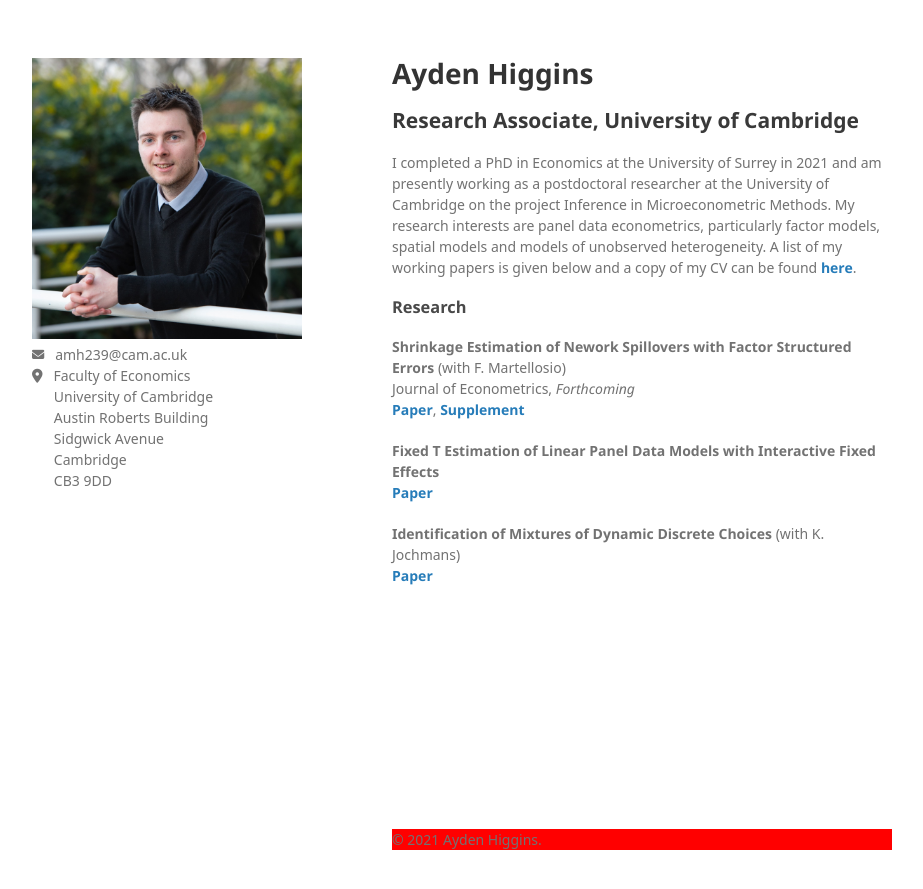
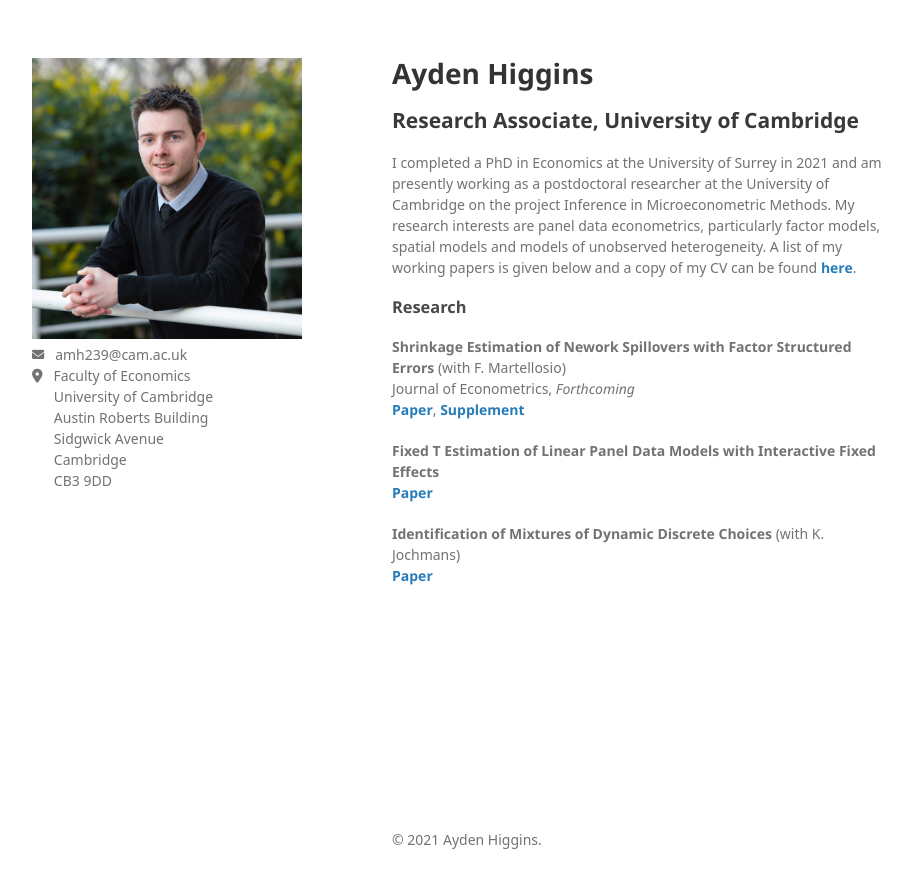
Before and after one commit to Tokkita/Tokkita.github.io, a Jekyll site: the page built from index.md, in a window 1280 px wide. Shown: the top 889 px of the page, without its empty margins (178-1101 px from the left). Built offline with Jekyll 4.4.1, drawn with Linux system fonts in a browser that asks for light colours; nearby versions of some CDN libraries; some web fonts are replaced; our own code applies the rules of GitHub Pages for plain Markdown files.

Commit message:
Update style.scss

```diff
--- a/assets/css/style.scss
+++ b/assets/css/style.scss
@@ -4,6 +4,6 @@
 @import "jekyll-theme-minimal";
 
 footer {
-    background-color: #FF0000;
+    background-color: #fff;
     width:500px;
 }
```
